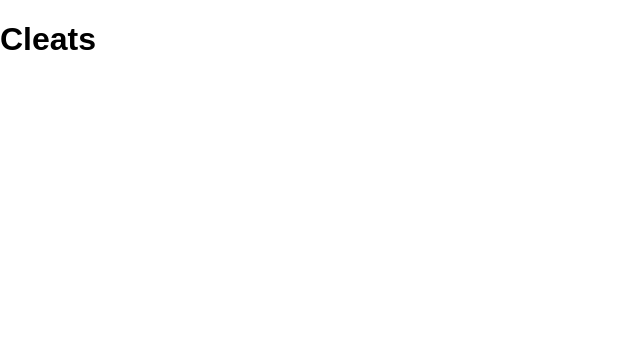
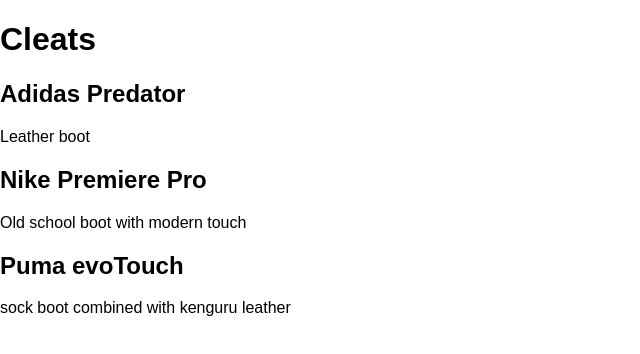
Before and after one commit to aljazskrinjar/Cleats, a React (Create React App) app: page / in a window 1280 px wide. Shown: the top 354 px of the page, without its empty margins (0-640 px from the left). Built offline with nearby package versions, Linux system fonts and the light colour scheme.

Commit message:
added CleatItem

```diff
--- /dev/null
+++ b/src/cleats/CleatItem.js
@@ -0,0 +1,17 @@
+import React, { PureComponent } from 'react'
+class CleatItem extends PureComponent {
+  render() {
+    const { title,summary } = this.props
+
+    return (
+      <article className = "cleats">
+        <h1>{ title }</h1>
+        <div>
+          <p>{ summary }</p>
+        </div>
+      </article>
+    )
+  }
+}
+
+export default CleatItem
--- a/src/cleats/CleatsContainer.js
+++ b/src/cleats/CleatsContainer.js
@@ -1,9 +1,10 @@
 import React, { PureComponent } from 'react'
 import Title from '../components/Title'
+import CleatItem from './CleatItem'
 
 class CleatsContainer extends PureComponent {
   renderCleat(cleat, index) {
-    return null
+    return <CleatItem key={index} {...cleat} />
   }
 
 
```
